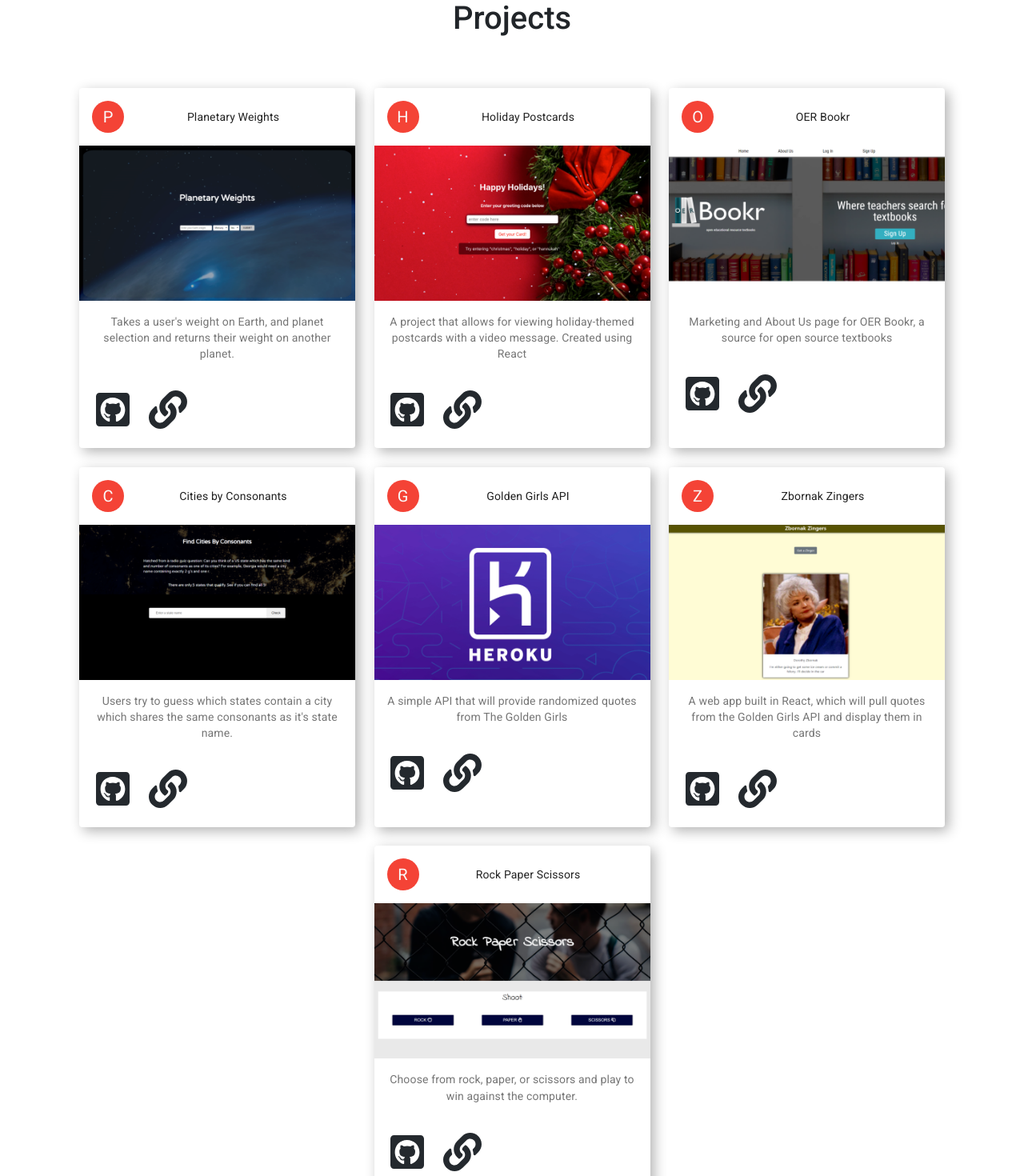
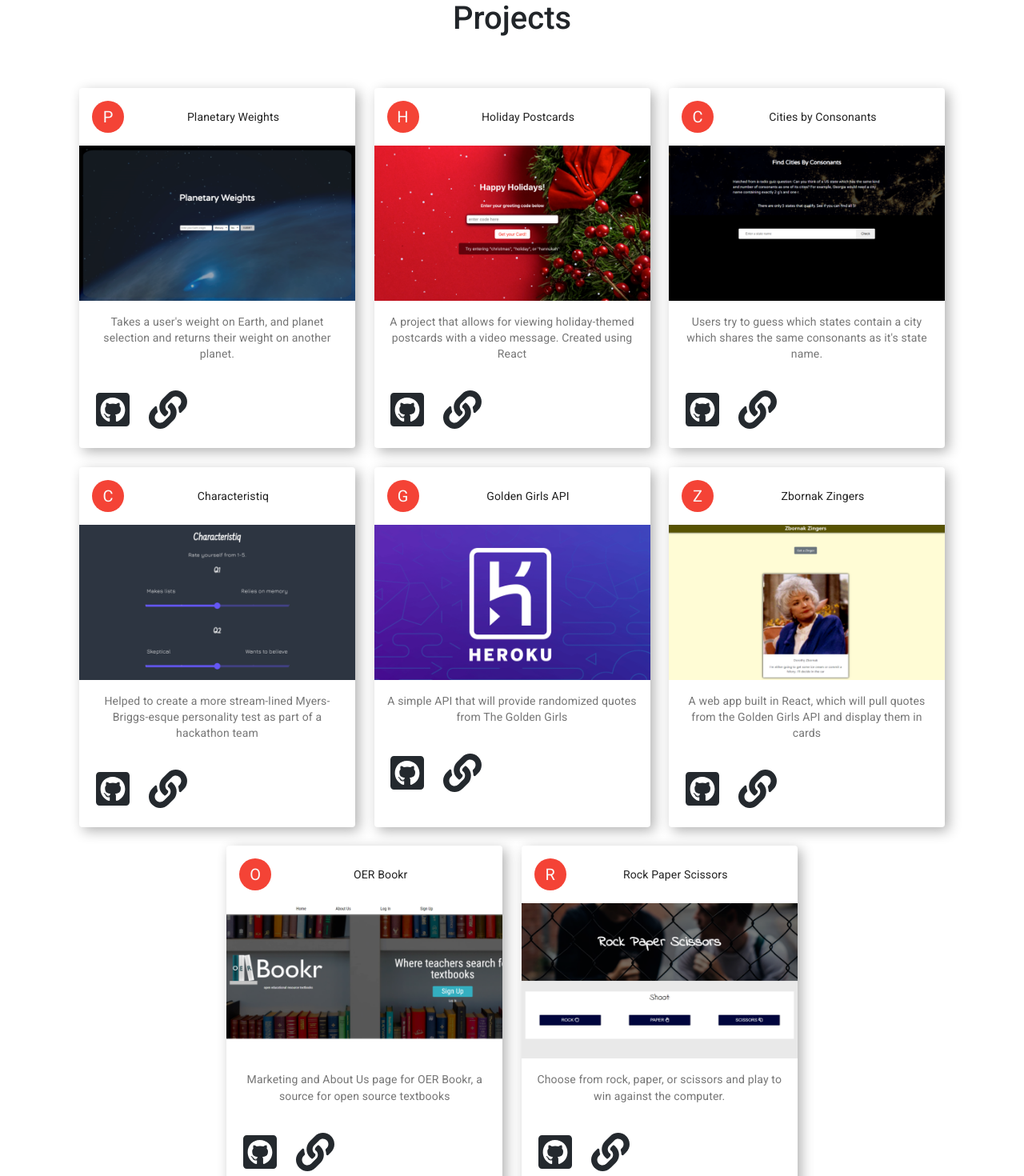
Before and after one commit to alexandercsierra/reactportfolio, a React (Create React App) app: page /projects in a window 1280 px wide. Shown: the part 100-1570 px from the top of the page at 80% size. Built offline with nearby package versions, Linux system fonts and the light colour scheme.

Commit message:
added characteristiq

```diff
--- a/src/components/Projects.js
+++ b/src/components/Projects.js
@@ -9,6 +9,7 @@ import Carousel from "./Carousel"
 import heroku from "./imgs/heroku.png";
 import zingers from "./imgs/zingers.png"
 import holiday from "./imgs/holiday.png"
+import char from "./imgs/char.png"
 
 
 let CardDiv = styled.div`
@@ -42,14 +43,6 @@ let obj = {
         repo: "https://github.com/alexandercsierra/holidayPostcards",
         url: "https://alexandercsierra.github.io/holidayPostcards/#/"
     },
-    bookr: {
-        letter: "O",
-        title: "OER Bookr",
-        image: bookr,
-        desc: "Marketing and About Us page for OER Bookr, a source for open source textbooks",
-        repo: "https://github.com/Build-Week-Team-OERBookr/UI",
-        url: "https://oerbookr2019.netlify.com/"
-    },
     cities: {
         letter: "C",
         title: "Cities by Consonants",
@@ -57,6 +50,14 @@ let obj = {
         desc: "Users try to guess which states contain a city which shares the same consonants as it's state name.",
         repo: "https://github.com/alexandercsierra/citiesByConsonant",
         url: "https://alexandercsierra.github.io/cities/index.html"
+    },
+    characteristiq: {
+        letter: "C",
+        title: "Characteristiq",
+        image: char,
+        desc: "Helped to create a more stream-lined Myers-Briggs-esque personality test as part of a hackathon team",
+        repo: "https://github.com/Myers-Briggs-for-Millennials/Frontend",
+        url: "https://characteristiq.now.sh/"
     },
     ggapi: {
         letter: "G",
@@ -73,6 +74,14 @@ let obj = {
         desc: "A web app built in React, which will pull quotes from the Golden Girls API and display them in cards",
         repo: "https://github.com/alexandercsierra/zbornakzingersreact",
         url: "https://zbornakzingers.netlify.com/"
+    },
+    bookr: {
+        letter: "O",
+        title: "OER Bookr",
+        image: bookr,
+        desc: "Marketing and About Us page for OER Bookr, a source for open source textbooks",
+        repo: "https://github.com/Build-Week-Team-OERBookr/UI",
+        url: "https://oerbookr2019.netlify.com/"
     },
     rps: {
         letter: "R",
```
Also changed, not shown: src/components/imgs/char.png (added).
